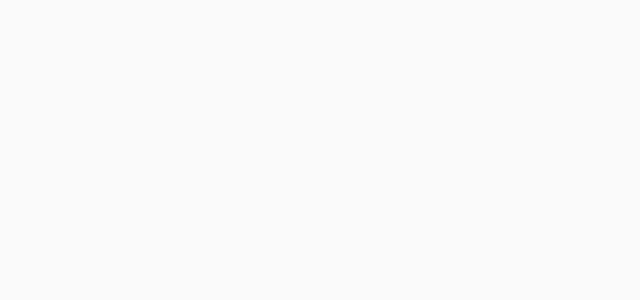
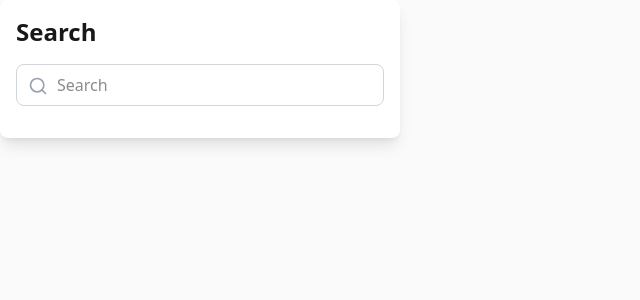
Before and after one commit to ReyhanehMombeyni/instagram, a React (Vite) app: page /search in a window 1280 px wide. Before the commit this address had no page. Shown: the top 300 px of the page, without its empty margins (0-640 px from the left). Built offline with nearby package versions, Linux system fonts and the light colour scheme.

Commit message:
adding search api

```diff
--- a/package.json
+++ b/package.json
@@ -12,6 +12,7 @@
   "dependencies": {
     "@tailwindcss/vite": "^4.0.9",
     "axios": "^1.8.1",
+    "lucide-react": "^0.477.0",
     "react": "^19.0.0",
     "react-dom": "^19.0.0",
     "react-hook-form": "^7.54.2",
--- a/src/App.jsx
+++ b/src/App.jsx
@@ -3,7 +3,7 @@ import {BrowserRouter, Routes, Route} from "react-router-dom"
 import Signup from "./pages/auth/signup"
 import Login from "./pages/auth/Login"
 import Home from "./pages/home/Home"
-// import SearchBar from "./components/SearchBar"
+import SearchBar from "./components/search/SearchApi"
 
 function App() {
   return (
@@ -12,7 +12,7 @@ function App() {
         <Route path="/home" element={<Home/>}/>
         <Route path="/" element={<Signup/>}/>
         <Route path="/login" element={<Login/>}/>
-
+        <Route path="/search" element={<SearchBar/>}/>
       </Routes>
     </BrowserRouter>
 
--- a/src/components/Layout/Navbar.jsx
+++ b/src/components/Layout/Navbar.jsx
@@ -11,7 +11,7 @@ export default function Navbar() {
             <img src="../../../public/img/instagramLogo.svg" alt="instagram" className="self-start w-[103] h-[29px] mb-[31px]" />
             <div className="flex flex-col gap-2 text-black ">
                 <span onClick={() => navigate("/home")} className="flex items-center gap-4 py-[12px] pr-[122px] cursor-pointer"> <IoHomeSharp className="w-[24px] h-[24px]"/>Home</span>
-                <span onClick={() => navigate("/")} className="flex items-center gap-4 py-[12px] pr-[122px] cursor-pointer"><IoIosSearch className="w-[24px] h-[24px]"/>Search</span>
+                <span onClick={() => navigate("/search")} className="flex items-center gap-4 py-[12px] pr-[122px] cursor-pointer"><IoIosSearch className="w-[24px] h-[24px]"/>Search</span>
                 <span onClick={() => navigate("/")} className="flex items-center gap-4 py-[12px] pr-[122px] cursor-pointer"><AiOutlinePlusSquare className="w-[24px] h-[24px]"/>Create</span>
                 <span onClick={() => navigate("/")} className="flex items-center gap-4 py-[12px] pr-[122px] cursor-pointer"><FaUser className="w-[24px] h-[24px]"/>Profile</span>
             </div>
--- /dev/null
+++ b/src/components/search/SearchApi.jsx
@@ -0,0 +1,51 @@
+import React, { useState, useEffect } from "react";
+import { Search, X } from "lucide-react";
+
+function SearchBar() {
+  const [searchTerm, setSearchTerm] = useState("");
+  const [filteredUsers, setFilteredUsers] = useState([]);
+
+  useEffect(() => {
+    if (searchTerm.trim() !== "") {
+      fetch(`/api/user/searchUser?search=${searchTerm}&limit=5`)
+        .then(response => response.json())
+        .then(data => setFilteredUsers(data))
+        .catch(error => console.error("Error fetching users:", error));
+    } else {
+      setFilteredUsers([]);
+    }
+  }, [searchTerm]);
+
+  return (
+    <section className="w-[400px] p-4 bg-white shadow-lg rounded-lg">
+      <h1 className="mb-4 text-2xl font-bold">Search</h1>
+      <div className="relative">
+        <input
+          type="search"
+          value={searchTerm}
+          onChange={(e) => setSearchTerm(e.target.value)}
+          placeholder="Search"
+          className="w-full p-2 pl-10 border border-gray-300 rounded-lg focus:outline-none focus:border-blue-500"
+        />
+        <Search className="absolute left-3 top-3 text-gray-400" size={20} />
+        {searchTerm && (
+          <X className="absolute right-3 top-3 cursor-pointer text-gray-500" size={20} onClick={() => setSearchTerm("")} />
+        )}
+      </div>
+      <div className="mt-4">
+        {filteredUsers.length > 0 ? (
+          filteredUsers.map(user => (
+            <div key={user.id} className="flex items-center gap-3 p-2 border-b last:border-b-0">
+              <img src={user.profile} alt={user.name} className="w-10 h-10 rounded-full" />
+              <span className="text-lg font-medium">{user.name}</span>
+            </div>
+          ))
+        ) : (
+          searchTerm && <p className="text-gray-500 mt-2">No users found</p>
+        )}
+      </div>
+    </section>
+  );
+}
+
+export default SearchBar;
--- a/src/components/search/SearchBar.jsx
+++ /dev/null
@@ -1,22 +0,0 @@
-import React from 'react'
-import SearchItem from './SearchItem';
-
-function SearchBar() {
-  return (
-    <section className='text-black w-[400px] p-3'>
-      <div >
-        <h1 className='mb-8 text-2xl font-bold'>Search</h1>
-        <label className="input bg-gray-200 outline-none mb-5 w-full">
-          <input type="search" required placeholder="Search" className='outline-none' />
-        </label>
-        <div className='flex items-center justify-between'>
-          <h6 className='text-md font-medium'>Recent</h6>
-          <a href="#" className='textarea-sm font-medium text-[#0095F6]'>Clear all</a>
-        </div>
-        <SearchItem />
-      </div>
-    </section>
-  )
-}
-
-export default SearchBar
--- a/src/pages/auth/Login.jsx
+++ b/src/pages/auth/Login.jsx
@@ -10,7 +10,7 @@ const schema = yup.object({
   password: yup.string().required().min(8).max(12),
 });
 
-function Login() {
+function  Login() {
 
   const {
       register,
```
Also changed, not shown: 1 other file (tests, documents, lock files or other folders).
